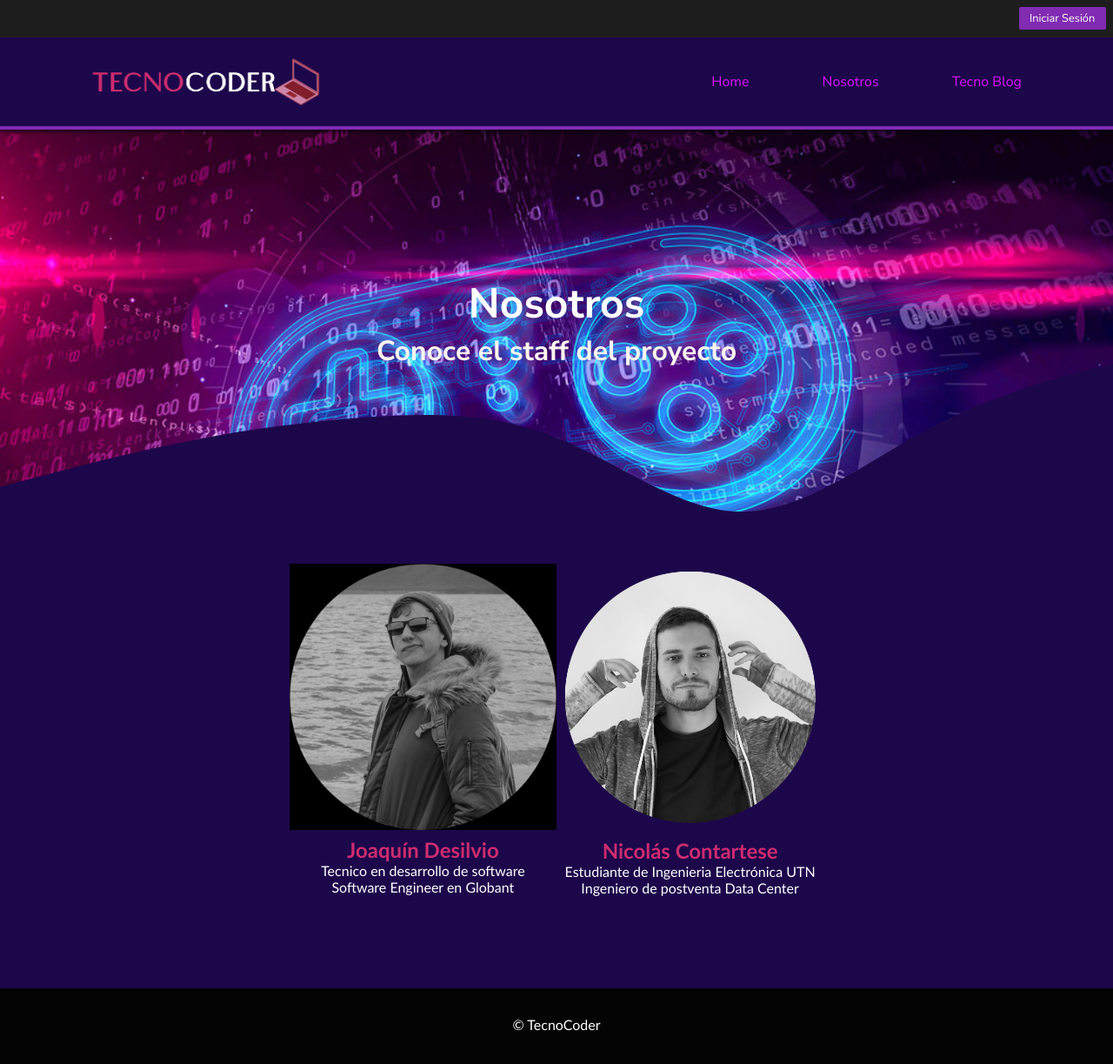
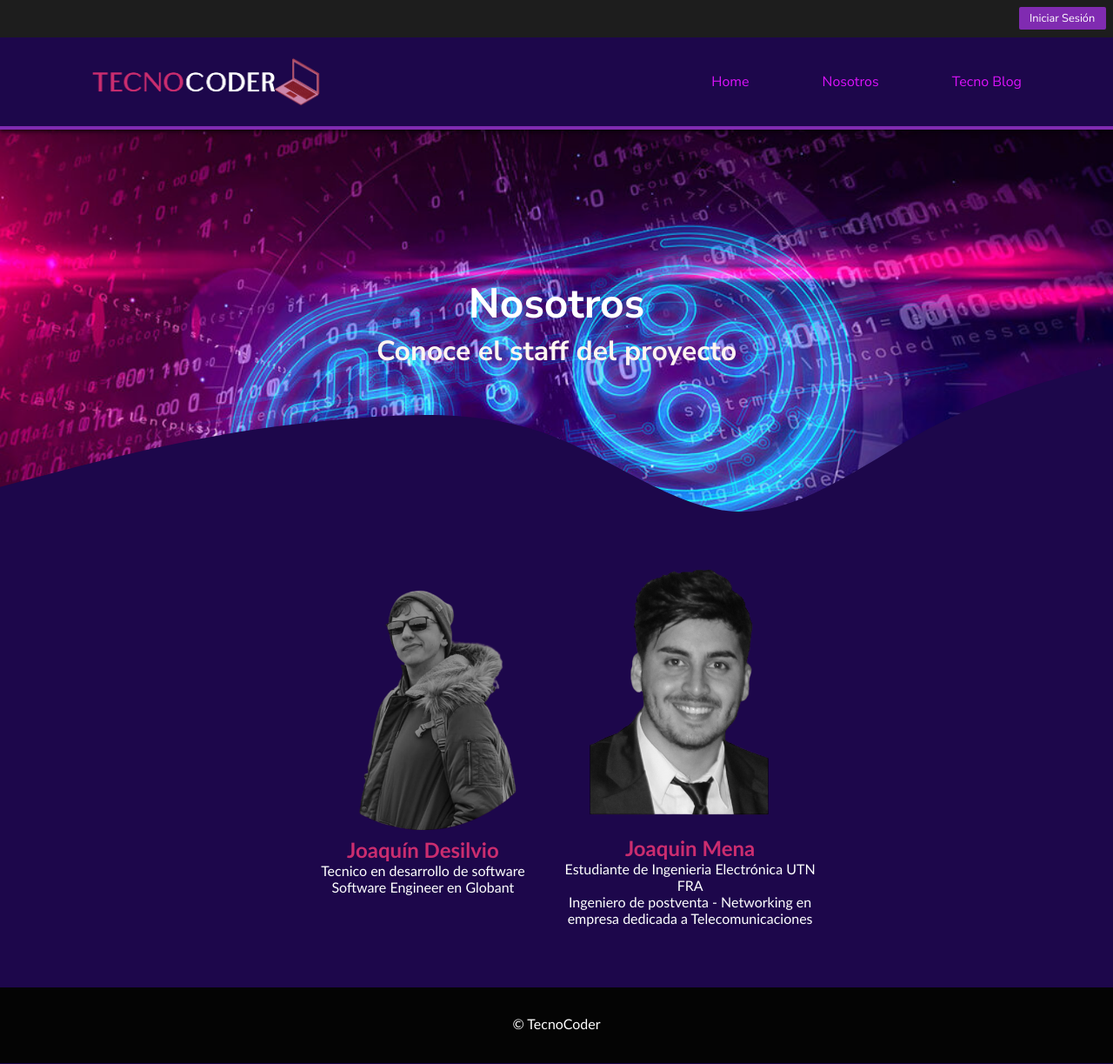
Before and after one commit to joaco-dev/EntregableFinal, a Django app: page /nosotros in a window 1280 px wide. Shown: the whole page at 87% size. Run offline with Django 4.2, Linux system fonts and the light colour scheme; data comes from the database, SQL or seed files in the repository.

Commit message:
Last commit
Se realizaron las ultimas modificaciones para terminar el entregable segun lo solicitado.

```diff
--- a/EFinal/TecnoCoder/templates/TecnoCoder/blog.html
+++ b/EFinal/TecnoCoder/templates/TecnoCoder/blog.html
@@ -39,7 +39,7 @@
               <td>{{blogs.descripcion}}</td>
              </tr>
              <tr>
-              <td> <b>Autor:</b> {{blogs.autor}}</td>
+              <td> <b>Autor: </b> {{blogs.autor}}</td>
              </tr>
              <tr>
               <td>
--- a/EFinal/TecnoCoder/templates/TecnoCoder/inicio.html
+++ b/EFinal/TecnoCoder/templates/TecnoCoder/inicio.html
@@ -9,7 +9,7 @@
 
 {% block bannerCambia %}
   <h4>TecnoCoder</h4>
-  <h5>Proyecto informático para informar sobre de la tecnologia</h5>
+  <h5>Proyecto informático para informar sobre de la tecnologia hoy en dia</h5>
 
 {% endblock %}
 
--- a/EFinal/TecnoCoder/templates/TecnoCoder/nosotros.html
+++ b/EFinal/TecnoCoder/templates/TecnoCoder/nosotros.html
@@ -22,7 +22,7 @@
     <div class="staff-body" >
 
         <div class="staff-content">
-            <img class="staff-img" src="../../static/TecnoCoder/img/Joaco.jpeg" alt="staff">
+            <img class="staff-img" src="../../static/TecnoCoder/img/JDesilvio.png" alt="staff">
             <h2 class="staff-title">
                Joaquín Desilvio
 
@@ -33,13 +33,13 @@
         </div>
 
         <div class="staff-content">
-            <img class="staff-img" src="../../static/TecnoCoder/img/nico.png" alt="staff">
+            <img class="staff-img" src="../../static/TecnoCoder/img/JMena.png" alt="staff">
             <h2 class="staff-title">
-               Nicolás Contartese
+               Joaquin Mena
 
             </h2>
-            <p>Estudiante de Ingenieria Electrónica UTN <br>
-                Ingeniero de postventa Data Center</p>
+            <p>Estudiante de Ingenieria Electrónica UTN FRA <br>
+                Ingeniero de postventa - Networking en empresa dedicada a Telecomunicaciones</p>
 
         </div>
 
--- a/EFinal/TecnoCoder/templates/TecnoCoder/padre.html
+++ b/EFinal/TecnoCoder/templates/TecnoCoder/padre.html
@@ -39,7 +39,7 @@
 
                 {% if request.user.is_authenticated %}
                    <div class="center">
-                    <p class="login2p" ><img height="30px" src="{{url}}">  Hola {{user.username}}!</p>
+                    <p class="login2p" ><img height="30px" src="{{url}}">  Hola {{user.username}}! </p>
                   </div>
                   <a name="" id="" class="botonLogin" href="{% url 'logout' %}" role="button">Cerrar Sesión</a>
                   <a name="" id="" class="botonLogin" href="{% url 'EditarPerfil' %}" role="button">Editar Usuario</a>
--- a/EFinal/TecnoCoder/views.py
+++ b/EFinal/TecnoCoder/views.py
@@ -13,11 +13,6 @@ from django.urls import reverse
 from django.contrib.auth.mixins import LoginRequiredMixin
 
 from django.views.generic import DetailView, UpdateView, DeleteView
-
-# @login_required
-# def inicio2(request):
-#       avatares = Avatar.objects.filter(user=request.user.id)
-#       return render(request, "TecnoCoder/inicio2.html", {"url": avatares[0].imagen.url})
 
 def inicio(request):
       avatares = Avatar.objects.filter(user=request.user.id).exists()
```
Also changed, not shown: EFinal/README.md, EFinal/TecnoCoder/static/TecnoCoder/img/JDesilvio.png (added), EFinal/TecnoCoder/static/TecnoCoder/img/JMena.png (added), EFinal/TecnoCoder/static/TecnoCoder/img/Joaco.jpeg (deleted), EFinal/TecnoCoder/static/TecnoCoder/img/nico.png (deleted).
